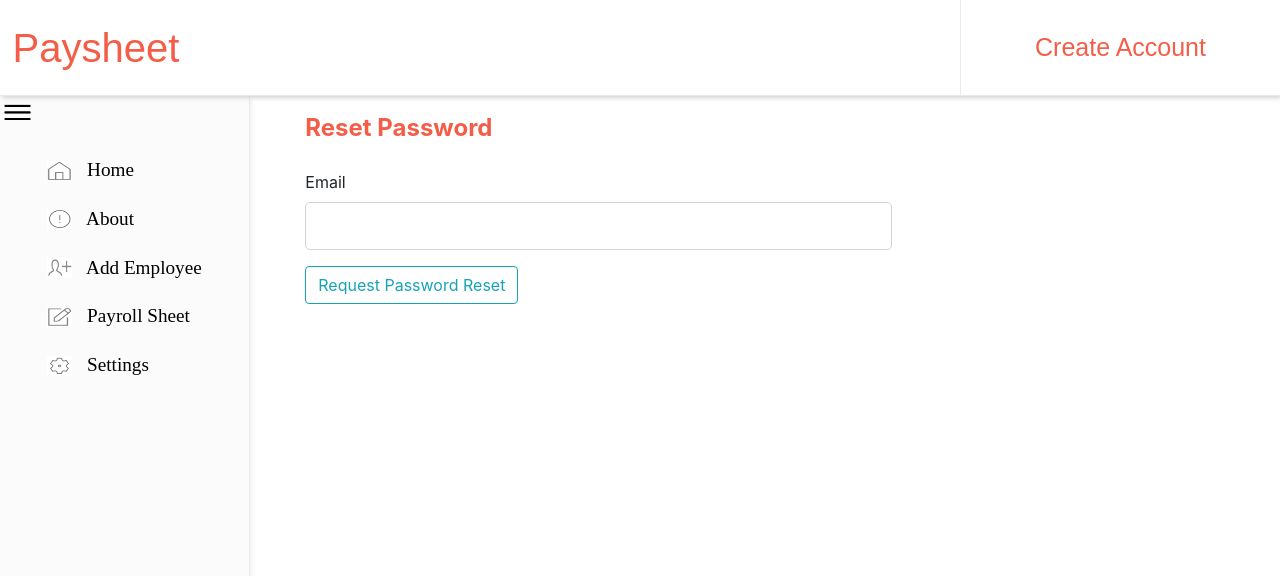
After one commit to MNatiki/PaySheet_v5, a Flask app: page /reset_password in a window 1280 px wide. The commit adds this page. Shown: the top 576 px of the page. Run offline with Flask 3, Linux system fonts and the light colour scheme; some libraries are stand-ins or nearby versions.

Commit message:
paysheet

```diff
--- a/paysheet_pack/forms.py
+++ b/paysheet_pack/forms.py
@@ -104,3 +104,21 @@ class EmployeeListForm(FlaskForm):
     net_pay = FloatField('Net Pay', validators=[DataRequired()])
     transportation_allowance = FloatField('Transportation Allowance', validators=[DataRequired()])
     submit = SubmitField('Done')
+
+
+class RequestResetForm(FlaskForm):
+    email = StringField('Email',
+                        validators=[DataRequired(), Email()])
+    submit = SubmitField('Request Password Reset')
+
+    def validate_email(self, email):
+        user = Company.query.filter_by(email=email.data).first()
+        if user is None:
+            raise ValidationError('There is no account with that email. You must register first.')
+
+
+class ResetPasswordForm(FlaskForm):
+    password = PasswordField('Password', validators=[DataRequired()])
+    confirm_password = PasswordField('Confirm Password',
+                                     validators=[DataRequired(), EqualTo('password')])
+    submit = SubmitField('Reset Password')
--- a/paysheet_pack/routes.py
+++ b/paysheet_pack/routes.py
@@ -2,10 +2,14 @@ import os
 import secrets
 from PIL import Image
 from flask import render_template, url_for, flash, redirect, request
-from paysheet_pack.forms import RegistrationForm, LoginForm, UpdateAccountForm, TaxtableForm, NewemployeForm, OvertimetableForm, EmployeeListForm
+from paysheet_pack.forms import (RegistrationForm, LoginForm, UpdateAccountForm,
+                                 TaxtableForm, NewemployeForm, OvertimetableForm,
+                                 EmployeeListForm, RequestResetForm, ResetPasswordForm)
 from paysheet_pack.models import Company, Employeeinfo, TaxEntry, OvertimeEntry
-from paysheet_pack import app, db, bcrypt
+from paysheet_pack import app, db, bcrypt, mail
 from flask_login import login_user, current_user, logout_user, login_required
+from flask_mail import Message
+
 
 @app.route("/")
 @app.route("/home")
@@ -406,3 +410,47 @@ def employee_update(emp_id):
     form.allowance.data = data_entry.allowance
     form.other_deduction.data = data_entry.other_deduction
     return render_template('employee_update.html', title='Employee_update', form=form, data_entry=data_entry)
+
+
+def send_reset_email(user):
+    token = user.get_reset_token()
+    msg = Message('Password Reset Request',
+                  sender='noreply@demo.com',
+                  recipients=[user.email])
+    msg.body = f'''To reset your password, visit the following link:
+{url_for('reset_token', token=token, _external=True)}
+
+If you did not make this request then simply ignore this email and no changes will be made.
+'''
+    mail.send(msg)
+
+
+@app.route("/reset_password", methods=['GET', 'POST'])
+def reset_request():
+    if current_user.is_authenticated:
+        return redirect(url_for('home'))
+    form = RequestResetForm()
+    if form.validate_on_submit():
+        user = Company.query.filter_by(email=form.email.data).first()
+        send_reset_email(user)
+        flash('An email has been sent with instructions to reset your password.', 'info')
+        return redirect(url_for('login'))
+    return render_template('reset_request.html', title='Reset Password', form=form)
+
+
+@app.route("/reset_password/<token>", methods=['GET', 'POST'])
+def reset_token(token):
+    if current_user.is_authenticated:
+        return redirect(url_for('home'))
+    user = Company.verify_reset_token(token)
+    if user is None:
+        flash('That is an invalid or expired token', 'warning')
+        return redirect(url_for('reset_request'))
+    form = ResetPasswordForm()
+    if form.validate_on_submit():
+        hashed_password = bcrypt.generate_password_hash(form.password.data).decode('utf-8')
+        user.password = hashed_password
+        db.session.commit()
+        flash('Your password has been updated! You are now able to log in', 'success')
+        return redirect(url_for('login'))
+    return render_template('reset_token.html', title='Reset Password', form=form)
--- a/paysheet_pack/templates/login.html
+++ b/paysheet_pack/templates/login.html
@@ -40,7 +40,7 @@
                 <div class="form-group">
                     {{ form.submit(class="btn btn-outline-info") }}
                     <small class="text-muted ml-2">
-                        <a href="#">Forgot Password?</a>
+                        <a href="{{ url_for('reset_request') }}">Forgot Password?</a>
                     </small>
                 </div>
             </form>
--- /dev/null
+++ b/paysheet_pack/templates/reset_request.html
@@ -0,0 +1,27 @@
+{% extends "layout.html" %}
+{% block content %}
+    <div class="content-section">
+            <form method="POST" action="">
+                {{ form.hidden_tag() }}
+                <fieldset class="form-group">
+                    <legend class="border-botton mb-4">Reset Password</legend>
+                    <div class="form-group">
+                        {{ form.email.label(class="form-control-label") }}
+                        {% if form.email.errors %}
+                            {{ form.email(class="form-control form-control-lg is-invalid") }}
+                            <div class="invalid-feedback">
+                                {% for error in form.email.errors %}
+                                    <span>{{ error }}</span>
+                                {% endfor %}
+                            </div>
+                        {% else %}
+                            {{ form.email(class="form-control form-control-lg") }}
+                        {% endif %}
+                    </div>
+                    <div class="form-group">
+                        {{ form.submit(class="btn btn-outline-info") }}
+                    </div>
+                </fieldset>
+            </form>
+    </div>
+{% endblock %}
--- a/requirements.txt
+++ b/requirements.txt
@@ -6,3 +6,4 @@ Flask-Bcrypt
 pymysql
 flask-login
 Pillow
+flask-mail
```
Also changed, not shown: paysheet_pack/__init__.py (+10 -1 lines), paysheet_pack/models.py (+16 -1 lines), paysheet_pack/templates/reset_token.html (added, +40 -0 lines).
